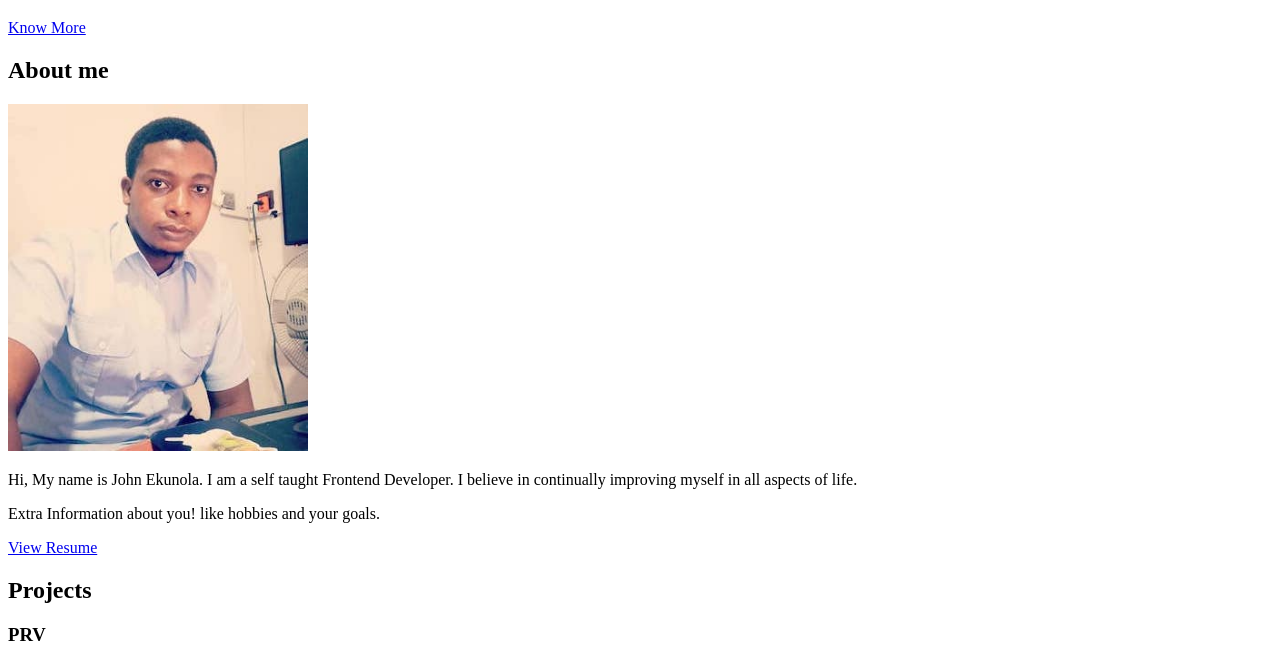
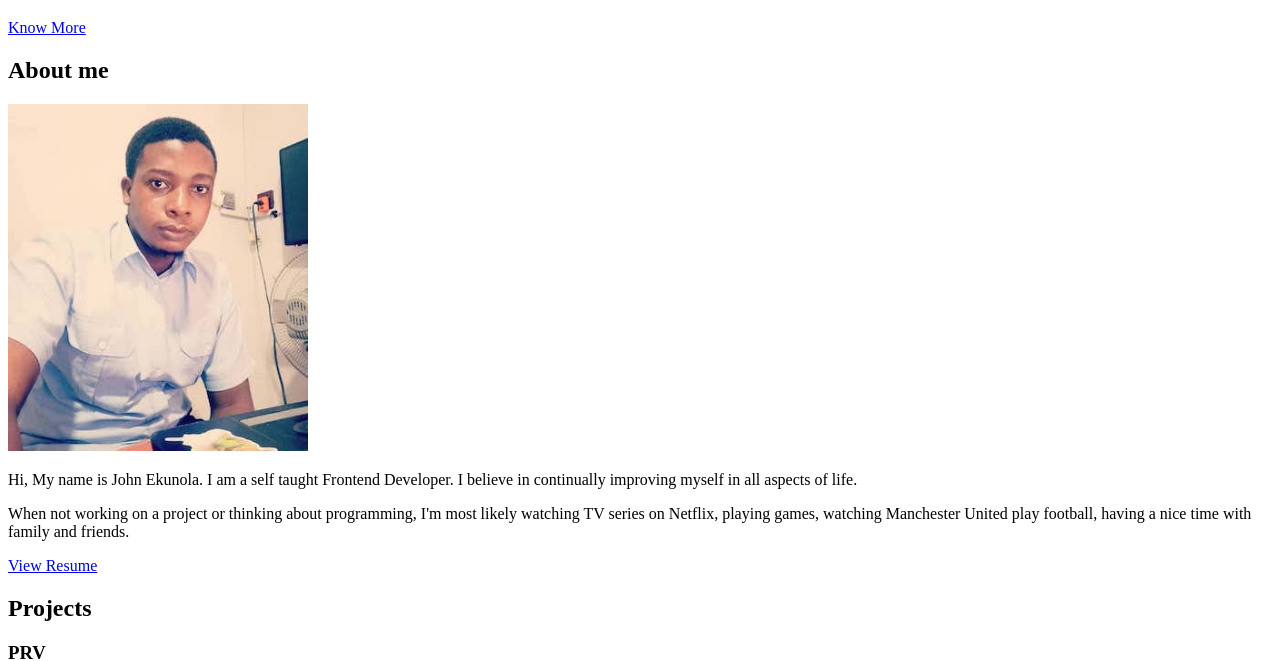
Before and after one commit to Jizzyjay/Ekunola-John, a website: page src/template.html in a window 1280 px wide. Shown: the part 98-759 px from the top of the page. Drawn offline with nearby package versions, Linux system fonts and the light colour scheme.

Commit message:
made some changes

```diff
--- a/src/template.html
+++ b/src/template.html
@@ -58,7 +58,7 @@
                 Hi, My name is John Ekunola. I am a self taught Frontend Developer. I believe in continually improving myself in all aspects of life.
               </p>
               <p class="about-wrapper__info-text">
-                Extra Information about you! like hobbies and your goals.
+                When not working on a project or thinking about programming, I'm most likely watching TV series on Netflix, playing games, watching Manchester United play football, having a nice time with family and friends.
               </p>
               <span class="d-flex mt-3">
                 <a
```
